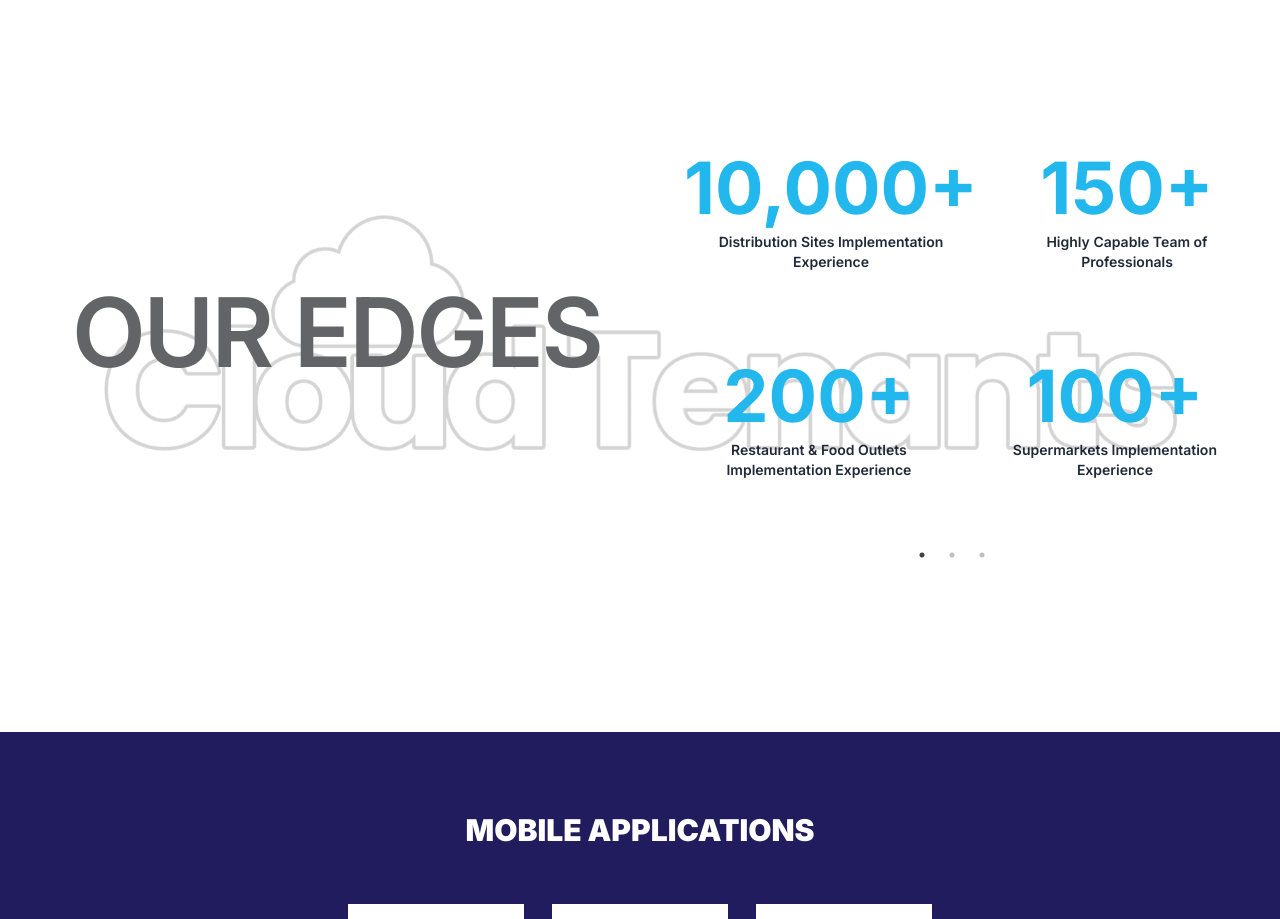
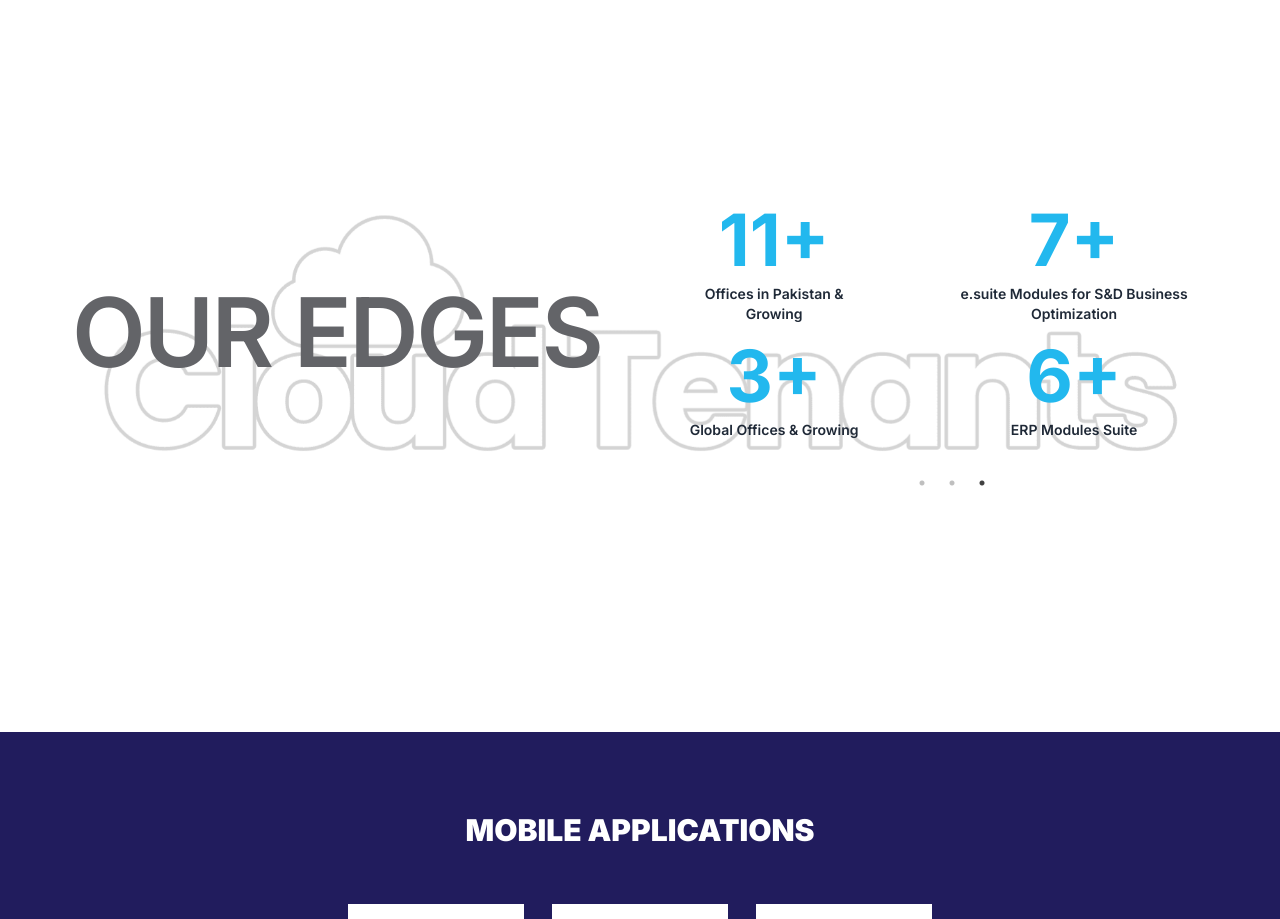
Before and after one commit to CoWeDeveloper/personal-project-1-webapp-next.js, a Next.js app: page / in a window 1280 px wide. Shown: the part 2460-3379 px from the top of the page. Built offline with nearby package versions, Linux system fonts and the light colour scheme.

Commit message:
changes will be mentioned in next commit

```diff
--- a/src/components/About/HeroSection.tsx
+++ b/src/components/About/HeroSection.tsx
@@ -1,4 +1,5 @@
 import React from 'react'
+import { ArrowRightFromLine } from "lucide-react";
 
 function HeroSection() {
   return (
@@ -6,7 +7,12 @@ function HeroSection() {
     ease-in-out overflow-hidden  duration-300
     transition-all g-no-repeat bg-cover flex items-center '
        style={{ backgroundImage: `url("assets/images/AboutHeader.webp")` }} >
-
+      <div className='mx-auto max-w-screen-lg text-center'>
+        <h1 className='text-white font-black text-5xl'>Complete Business Solutions As Per Your Needs</h1>
+        <button className="text-white hover:text-gray-200	hover:translate-x-3	hover:duration-700 font-bold rounded-lg py-2 px-5 border-4">
+              Explore More <ArrowRightFromLine className="inline" />
+            </button>
+      </div>
     </div>
   )
 }
--- a/src/components/Home/About.tsx
+++ b/src/components/Home/About.tsx
@@ -7,7 +7,7 @@ import { aboutData } from "../../data/homedata";
 function About() {
   return (
     <>
-      <section className="bg-white w-full max-sm:w-fit h-full">
+      <section className="bg-white w-full max-sm:w-fit h-fit">
         {/* background Image of cloud */}
         <div className=" relative grid max-w-screen-xl lg:grid-cols-12 mx-auto px-4 py-8 lg:py-16 items-center md:h-screen">
           <Image
@@ -31,7 +31,7 @@ function About() {
                   >
                     <div className="group my-2 mx-4 w-72 px-120 py-4 flex flex-wrap justify-center border-2 border-gray-600 rounded-xl">
                       <Image
-                        className=" group-hover:scale-x-[-1] transition ease-in-out duration-500 justify-center w-20 h-30 m-4"
+                        className="group-hover:scale-x-[-1] transition ease-in-out duration-500 justify-center w-20 h-30 m-4"
                         width={100}
                         height={40}
                         src={aboutData.img}
--- a/src/components/Home/Edges.tsx
+++ b/src/components/Home/Edges.tsx
@@ -14,20 +14,27 @@ function OurEdges() {
   return (
     <section className="bg-white w-full  h-full">
       {/* background Image of cloud */}
-      <div className=" relative grid max-w-screen-xl lg:grid-cols-12 mx-auto px-4 py-8 lg:py-16 items-center md:h-screen">
+      <div className="relative grid max-w-screen-xl lg:grid-cols-12 mx-auto px-4 py-8 lg:py-16 items-center md:h-screen">
         <Image
           className="whiteCloudBackground"
           src={WhiteCloudBackground}
           alt="Cloud Background"
         />
-        <div className="z-10 w-full col-span-6 ml-14">
-          <h2 className="animate__animated animate__slideInLeft cursor-pointer max-sm:text-5xl sm:text-6xl  md:text-7xl lg:text-8xl font-semibold text-[#636468] tracking-tight ">
+        <div className="z-10 w-full lg:col-span-6  lg:ml-14 sm:ml-4 md:ml-2">
+          <h2 className="animate__animated animate__slideInLeft  cursor-pointer text-4xl leading-none md:text-6xl xl:text-8xl font-semibold text-[#636468] tracking-tight ">
             OUR EDGES
           </h2>
         </div>
-        <div className="w-full col-span-6 sm:flex-col">
+        <div className="z-10 col-span-6 ">
+
 
             <SliderEdge  />
+
+
+
+
+
+
 
 
 
--- a/src/components/Home/HeroSection.tsx
+++ b/src/components/Home/HeroSection.tsx
@@ -13,10 +13,10 @@ function Home() {
       >
         <div className="item-center grid max-w-screen-xl w-full  mx-auto lg:gap-8 xl:gap-0 lg:px-4 lg:py-0 lg:grid-cols-12">
           <div className="animate__animated animate__slideInLeft animate__faster mx-auto col-span-7">
-            <h1 className="text-7xl text-white font-bold">
+            <h1 className="lg:text-7xl md:text-4xl text-white font-bold">
               Your True Digital Transformation Partner.
             </h1>
-            <p className="text-2xl text-gray-300 py-4">
+            <p className="lg:text-2xl md:text-xl sm:text-sm text-gray-300 py-4">
               Streamline your business operations with our cutting-edge software
               solutions.
             </p>
--- a/src/components/Home/SliderEdge.tsx
+++ b/src/components/Home/SliderEdge.tsx
@@ -12,62 +12,127 @@ function SliderEdge() {
     arrows:false,
     speed: 500,
     slidesToShow: 1,
-    slidesToScroll: 1,
+
+    autoplay: true,
+    loop: true,
+    mousewheel: true,
+    responsive: [
+      {
+        breakpoint: 1024,
+        settings: {
+          slidesToShow: 2,
+          infinite: true,
+          dots: true
+        }
+      },
+      {
+        breakpoint: 768,
+        settings: {
+          slidesToShow: 2,
+          initialSlide: 2
+        }
+      },
+      {
+        breakpoint: 480,
+        settings: {
+          slidesToShow: 1,
+        }
+      }
+    ]
   };
   return (
-    <Slider className="w-full" {...settings}>
-      <div className="lg:flex-row md:flex-col sm:flex-col flex-wrap items-center ">
+    <div className="slider-container">
+    <Slider {...settings}>
+      <div className="flex-col flex-wrap items-center ">
 
+       <div className="flex container">
+        <div className="flex-col flex-wrap">
+          <div className="flex-col justify-center items-center p-2 w-38">
+            <div className="text-7xl font-bold text-[#22B8EE] text-center">25+</div>
+            <div className="mt-2 text-gray-800 font-semibold text-sm text-center">Years of Industry Experience </div>
+          </div>
 
-        <div className="lg:flex md:flex ms:md:flex-col flex-warp justify-between  px-4 md:mb-8 text-center ">
-          <div className="p-7 text-center">
-            <span className="text-7xl font-bold text-[#22B8EE]">
-              10,000+
-            </span>
-            <p className="mt-2 text-gray-800 font-semibold text-sm">
-              Distribution Sites Implementation Experience
-            </p>
+          <div className="flex-col justify-center items-center p-2 w-38">
+            <div className="text-7xl font-bold text-[#22B8EE] text-center">15+</div>
+            <div className="mt-2 text-gray-800 font-semibold text-sm text-center">Moblie Applications</div>
           </div>
-          <div className="p-7 text-center">
-            <span className="text-7xl font-bold text-[#22B8EE]">
-              150+
-            </span>
-            <p className="mt-2 text-gray-800 font-semibold text-sm">
-              Highly Capable Team of Professionals
-            </p>
+ </div>
+
+        <div className="flex-col flex-wrap">
+          <div className="flex-col justify-center items-center p-2 w-38">
+            <div className="text-7xl font-bold text-[#22B8EE] text-center">15+</div>
+            <div className="mt-2 text-gray-800 font-semibold text-sm text-center md:px-7 lg:px-7 xl:px-20"> Diversified Business Verticals Powered by Our S&D</div>
           </div>
+
+          <div className="flex-col justify-center items-center p-2 w-38">
+            <div className="text-7xl font-bold text-[#22B8EE] text-center">7+</div>
+            <div className="mt-2 text-gray-800 font-semibold text-sm text-center"> S&D Add-On Modules</div>
+          </div>
+
         </div>
-
-
-        <div className="lg:flex md:flex ms:md:flex-col flex-warp justify-between px-4 md:mb-8 text-center ">
-          <div className=" p-7 text-center">
-            <span className="text-7xl font-bold text-[#22B8EE]">
-              200+
-            </span>
-            <p className="mt-2 text-gray-800 font-semibold text-sm">
-              Restaurant & Food Outlets Implementation Experience
-            </p>
-          </div>
-          <div className="p-7 text-center">
-            <span className="text-7xl font-bold text-[#22B8EE]">
-            100+
-            </span>
-            <p className="mt-2 text-gray-800 font-semibold text-sm">
-            Supermarkets Implementation Experience
-            </p>
-          </div>
-        </div>
+       </div>
 
 
       </div>
 
       <div>
-        <h3>2</h3>
+      <div className="flex container xl:gap-14 lg:gap-10 md:gap-5">
+        <div className="flex-col flex-wrap">
+          <div className="flex-col justify-center items-center p-2 w-38">
+            <div className="text-7xl font-bold text-[#22B8EE] text-center"> 10,000+</div>
+            <div className="mt-2 text-gray-800 font-semibold text-sm text-center">Distribution Sites Implementation Experience </div>
+          </div>
+
+          <div className="flex-col justify-center items-center p-2 w-38">
+            <div className="text-7xl font-bold text-[#22B8EE] text-center">150+</div>
+            <div className="mt-2 text-gray-800 font-semibold text-sm text-center">Highly Capable Team of Professionals</div>
+          </div>
+ </div>
+
+        <div className="flex-col flex-wrap">
+          <div className="flex-col justify-center items-center p-2 w-38">
+            <div className="text-7xl font-bold text-[#22B8EE] text-center">200+</div>
+            <div className="mt-2 text-gray-800 font-semibold text-sm text-center">Restaurant & Food Outlets Implementation Experience </div>
+          </div>
+
+          <div className="flex-col justify-center items-center p-2 w-38">
+            <div className="text-7xl font-bold text-[#22B8EE] text-center">100+</div>
+            <div className="mt-2 text-gray-800 font-semibold text-sm text-center">Supermarkets Implementation Experience </div>
+          </div>
+
+        </div>
+       </div>
       </div>
       <div>
-        <h3>3</h3>
+      <div className="flex container xl:gap-10 lg:gap-3 md:gap-1">
+        <div className="flex-col flex-wrap">
+          <div className="flex-col justify-center items-center p-2 w-38">
+            <div className="text-7xl font-bold text-[#22B8EE] text-center">11+</div>
+            <div className="mt-2 text-gray-800 font-semibold text-sm text-center"> Offices in Pakistan & Growing</div>
+          </div>
+
+          <div className="flex-col justify-center items-center p-2 w-38">
+            <div className="text-7xl font-bold text-[#22B8EE] text-center">3+</div>
+            <div className="mt-2 text-gray-800 font-semibold text-sm text-center"> Global Offices & Growing </div>
+          </div>
+    </div>
+
+        <div className="flex-col flex-wrap">
+          <div className="flex-col justify-center items-center p-2 w-38">
+            <div className="text-7xl font-bold text-[#22B8EE] text-center">7+</div>
+            <div className="mt-2 text-gray-800 font-semibold text-sm text-center"> e.suite Modules for S&D Business Optimization </div>
+          </div>
+
+          <div className="flex-col justify-center items-center p-2 w-38">
+            <div className="text-7xl font-bold text-[#22B8EE] text-center">6+</div>
+            <div className="mt-2 text-gray-800 font-semibold text-sm text-center"> ERP Modules Suite </div>
+          </div>
+
+        </div>
+       </div>
       </div>
     </Slider>
+</div>
   );
 }
 
```
